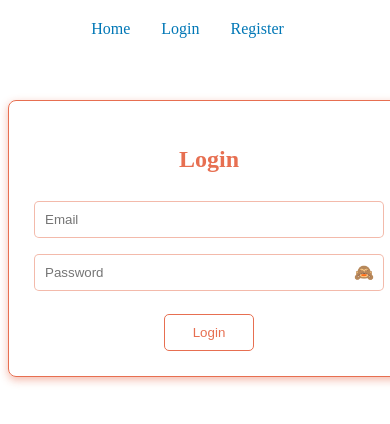
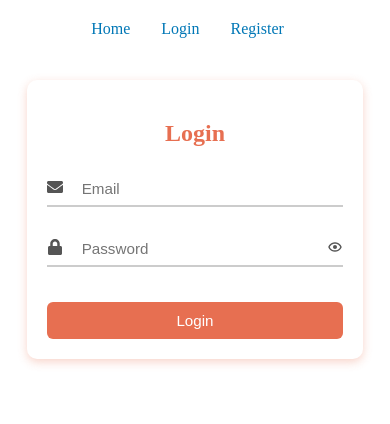
Before and after one commit to Poongodi09/Sign-In-up, a React (Vite) app in the folder client/: page /login in a window 390 px wide. Shown: the top 424 px of the page. Built offline with nearby package versions, Linux system fonts and the light colour scheme.

Commit message:
Update login/register forms and Auth.css styling

```diff
--- a/client/package.json
+++ b/client/package.json
@@ -13,6 +13,7 @@
     "axios": "^1.11.0",
     "react": "^19.1.1",
     "react-dom": "^19.1.1",
+    "react-icons": "^5.5.0",
     "react-router-dom": "^7.8.2"
   },
   "devDependencies": {
--- a/client/src/pages/Login.jsx
+++ b/client/src/pages/Login.jsx
@@ -2,12 +2,14 @@ import React, { useState, useContext } from "react";
 import axios from "axios";
 import { useNavigate } from "react-router-dom";
 import { AuthContext } from "../Context/AuthContext";
+import { FaLock, FaEnvelope } from "react-icons/fa"; // add icons
+import { BiShow, BiHide } from "react-icons/bi";
 import "../styles/Auth.css";
 
 const Login = () => {
   const [email, setEmail] = useState("");
   const [password, setPassword] = useState("");
-  const [showPassword, setShowPassword] = useState(false); // 👁️ toggle
+  const [showPassword, setShowPassword] = useState(false);
   const { login } = useContext(AuthContext);
   const navigate = useNavigate();
 
@@ -26,6 +28,8 @@ const Login = () => {
     <div className="auth-container">
       <h2>Login</h2>
       <form onSubmit={handleSubmit}>
+        <div className="input-wrapper">
+          <span className="input-icon"><FaEnvelope /></span>
           <input
             type="email"
             placeholder="Email"
@@ -33,8 +37,10 @@ const Login = () => {
             onChange={(e) => setEmail(e.target.value)}
             required
           />
+        </div>
 
-        <div className="password-wrapper">
+        <div className="input-wrapper">
+          <span className="input-icon"><FaLock /></span>
           <input
             type={showPassword ? "text" : "password"}
             placeholder="Password"
@@ -46,7 +52,7 @@ const Login = () => {
             className="toggle-password"
             onClick={() => setShowPassword(!showPassword)}
           >
-            {showPassword ? "👁️" : "🙈"}
+            {showPassword ? <BiHide /> : <BiShow />}
           </span>
         </div>
 
--- a/client/src/pages/Register.jsx
+++ b/client/src/pages/Register.jsx
@@ -1,6 +1,8 @@
 import React, { useState } from "react";
 import axios from "axios";
 import { useNavigate } from "react-router-dom";
+import { FaUser, FaEnvelope, FaLock } from "react-icons/fa";
+import { BiShow, BiHide } from "react-icons/bi";
 import "../styles/Auth.css";
 
 const Register = () => {
@@ -9,6 +11,7 @@ const Register = () => {
   const [password, setPassword] = useState("");
   const [confirmPassword, setConfirmPassword] = useState("");
   const [showPassword, setShowPassword] = useState(false);
+  const [showConfirmPassword, setShowConfirmPassword] = useState(false); // separate toggle
   const navigate = useNavigate();
 
   const handleSubmit = async (e) => {
@@ -34,8 +37,11 @@ const Register = () => {
 
   return (
     <div className="auth-container">
-      <h2>Registers</h2>
+      <h2>Create Account</h2>
       <form onSubmit={handleSubmit}>
+
+        <div className="input-wrapper">
+          <span className="input-icon"><FaUser /></span>
           <input
             type="text"
             placeholder="Name"
@@ -43,6 +49,10 @@ const Register = () => {
             onChange={(e) => setName(e.target.value)}
             required
           />
+        </div>
+
+        <div className="input-wrapper">
+          <span className="input-icon"><FaEnvelope /></span>
           <input
             type="email"
             placeholder="Email"
@@ -50,8 +60,10 @@ const Register = () => {
             onChange={(e) => setEmail(e.target.value)}
             required
           />
+        </div>
 
-        <div className="password-wrapper">
+        <div className="input-wrapper">
+          <span className="input-icon"><FaLock /></span>
           <input
             type={showPassword ? "text" : "password"}
             placeholder="Password"
@@ -63,18 +75,25 @@ const Register = () => {
             className="toggle-password"
             onClick={() => setShowPassword(!showPassword)}
           >
-            {showPassword ? "👁️" : "🙈"}
+            {showPassword ? <BiHide /> : <BiShow />}
           </span>
         </div>
 
-        <div className="password-wrapper">
+        <div className="input-wrapper">
+          <span className="input-icon"><FaLock /></span>
           <input
-            type={showPassword ? "text" : "password"}
+            type={showConfirmPassword ? "text" : "password"} // toggle for confirm password
             placeholder="Confirm Password"
             value={confirmPassword}
             onChange={(e) => setConfirmPassword(e.target.value)}
             required
           />
+          <span
+            className="toggle-password"
+            onClick={() => setShowConfirmPassword(!showConfirmPassword)}
+          >
+            {showConfirmPassword ? <BiHide /> : <BiShow />}
+          </span>
         </div>
 
         <button type="submit">Register</button>
--- a/client/src/styles/Auth.css
+++ b/client/src/styles/Auth.css
@@ -1,66 +1,121 @@
+/* Container */
 .auth-container {
-  width: 350px;
+  max-width: 400px;
+  width: 90%;
   margin: 50px auto;
   padding: 25px;
-  border: 1px solid #e76f51;
-  border-radius: 8px;
-  box-shadow: 0px 3px 8px #e76f517a;
+  border-radius: 10px;
+  box-shadow: 0px 3px 10px rgba(231, 111, 81, 0.3);
+  background-color: #fff;
+  box-sizing: border-box;
 }
 
+/* Heading */
 .auth-container h2 {
   text-align: center;
-  margin-bottom: 20px;
+  margin-bottom: 25px;
   color: #e76f51;
+  font-size: 1.8rem;
 }
 
+/* Form */
 .auth-container form {
   display: flex;
   flex-direction: column;
 }
 
-.auth-container input {
-  padding: 10px;
-  margin: 8px 0;
-  border: 1px solid #e76f517a;
-  border-radius: 5px;
-}
-.auth-container input:hover{
-  box-shadow: 0px 3px 8px #e76f517a;
-
+/* Input wrapper for icons */
+.input-wrapper {
+  position: relative;
+  margin-bottom: 25px;
 }
 
+.input-wrapper input {
+  width: 100%;
+  padding: 10px 40px 10px 35px; /* space for icon */
+  border: none;
+  border-bottom: 2px solid #ccc;
+  font-size: 1rem;
+  box-sizing: border-box;
+  background-color: transparent;
+  transition: border-color 0.3s ease;
+}
+
+.input-wrapper input:focus {
+  outline: none;
+  border-bottom: 2px solid #e76f51;
+}
+
+/* Input icon */
+.input-icon {
+  position: absolute;
+  left: 0px;
+  top: 50%;
+  transform: translateY(-50%);
+  color: #555;
+  font-size: 18px;
+}
+
+/* Password toggle */
+.toggle-password {
+  position: absolute;
+  right: 0px;
+  top: 50%;
+  transform: translateY(-50%);
+  cursor: pointer;
+  font-size: 18px;
+  color: #555;
+  user-select: none;
+}
+
+/* Button */
 .auth-container button {
-  padding: 10px;
-  margin-top: 15px;
-  margin-left: 130px;
-  color: #e76f51;
-  width: 90px;
-  border: 1px solid #e76f51;
-  background-color: #ffffff;
-  border-radius: 5px;
+  padding: 12px 20px;
+  margin-top: 10px;
+  width: 100%;
+  color: #fff;
+  background-color: #e76f51;
+  border: none;
+  border-radius: 6px;
+  font-size: 1rem;
   cursor: pointer;
+  transition: all 0.3s ease;
 }
 
 .auth-container button:hover {
-  color: #e76f51;
-  box-shadow: 0px 3px 8px #e76f517a
+  background-color: #d45d42;
+  box-shadow: 0px 3px 8px rgba(231, 111, 81, 0.4);
 }
 
-
+/* Password wrapper */
 .password-wrapper {
   position: relative;
   display: flex;
   align-items: center;
 }
 
-.password-wrapper input {
-  width: 100%;
-  padding-right: 30px;
+/* Responsive adjustments */
+@media (max-width: 480px) {
+  .auth-container {
+    padding: 20px;
+    margin: 30px auto;
+  }
+
+  .auth-container h2 {
+    font-size: 1.5rem;
+  }
+
+  .input-wrapper input {
+    padding: 8px 35px 8px 35px;
+    font-size: 0.95rem;
+  }
+
+  .input-icon, .toggle-password {
+    font-size: 16px;
+  }
+
+  .auth-container button {
+    font-size: 0.95rem;
+    padding: 10px;
+  }
 }
-
-.toggle-password {
-  position: absolute;
-  right: 10px;
-  cursor: pointer;
-  user-select: none;
-}
```
Also changed, not shown: 2 other files (tests, documents, lock files or other folders). Lines whose indentation alone changed are shown as unchanged.
